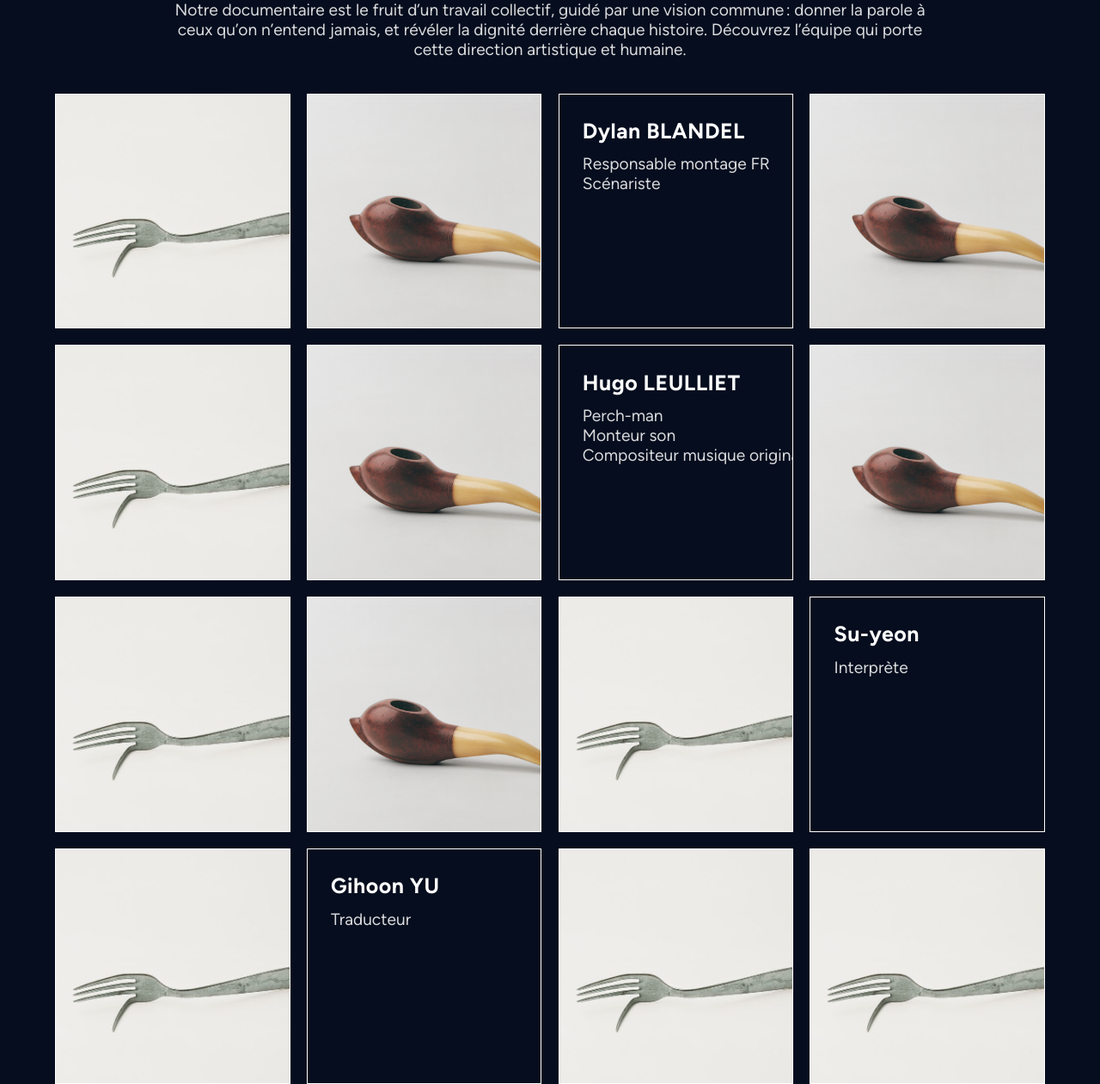
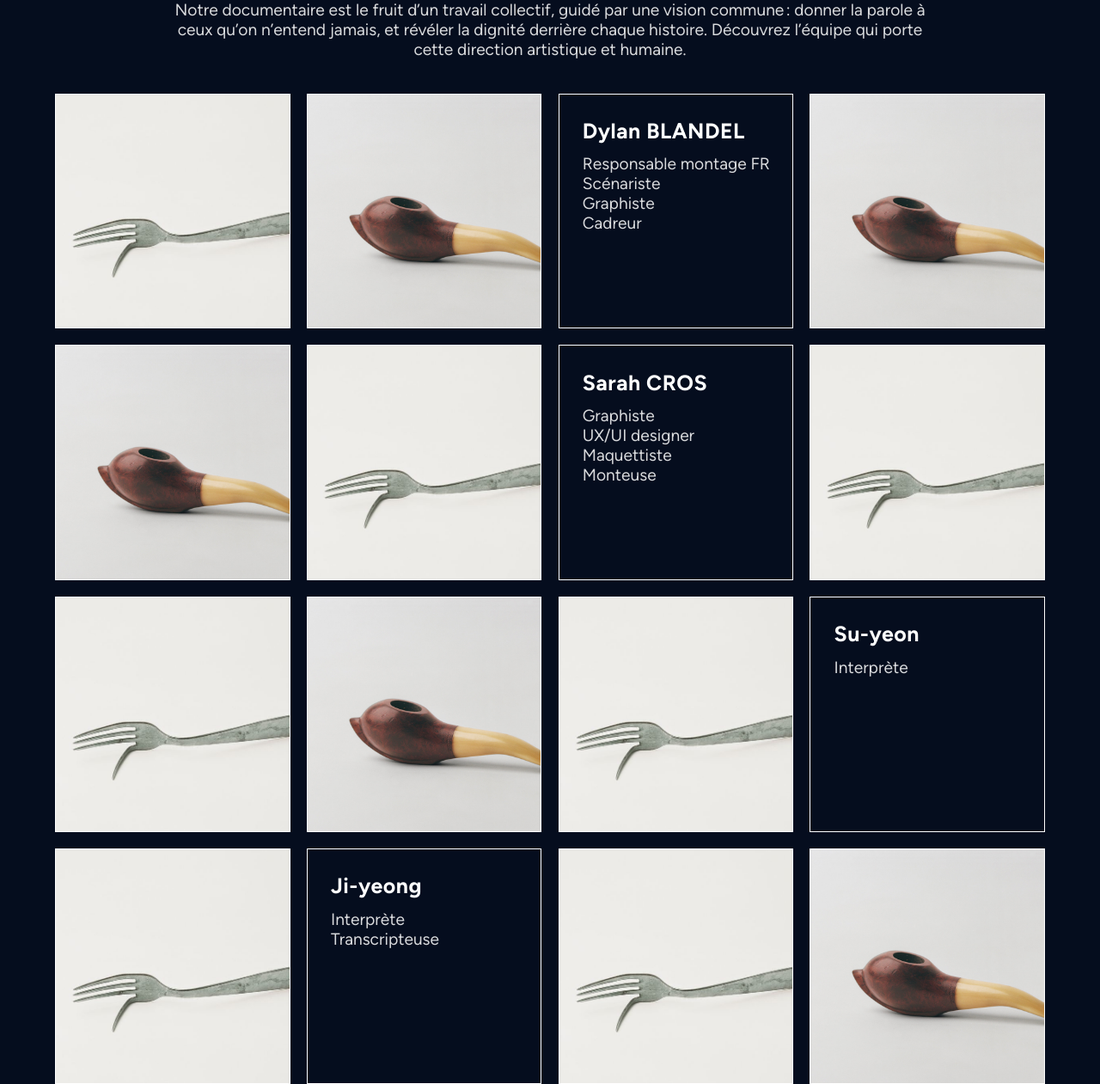
Before and after one commit to Xuan-Minh/glaneurs-main, a PHP site: page /derriere-la-camera.php in a window 1280 px wide. Shown: the part 126-1387 px from the top of the page at 86% size. Run offline with PHP 8.4, Linux system fonts and the light colour scheme; some libraries are stand-ins or nearby versions.

Commit message:
Update derriere-la-camera.php

```diff
--- a/derriere-la-camera.php
+++ b/derriere-la-camera.php
@@ -24,32 +24,37 @@ for ($i = 1; $i <= 16; $i++) {
    $equipe = [
     [
         "nom" => "Xuan-Minh TRAN",
-        "roles" => ["Chef de projet", "Développeur web", "Contact", "Technicien sonore"],
+        "roles" => ["Directeur de projet", "Développeur web", "Prise de contact", "Technicien sonore", "Interprète", "Perch-man"],
         "image" => "img/equipe/membre1.jpg"
     ],
     [
         "nom" => "Sakina DOUIOU",
-        "roles" => ["Réalisatrice","Photographe","Chef opérateur", "Scénariste"],
+        "roles" => ["Réalisatrice", "Directrice de projet", "Photographe","Chef opérateur", "Scénariste", "Cadreuse", "Monteuse", "Etalonnage"],
         "image" => "img/equipe/membre2.jpg"
     ],
       [
         "nom" => "Dylan BLANDEL",
-        "roles" => ["Responsable montage FR", "Scénariste"],
+        "roles" => ["Responsable montage FR", "Scénariste", "Graphiste", "Cadreur"],
         "image" => "img/equipe/membre1.jpg"
     ],
     [
         "nom" => "Hyun-Beom",
-        "roles" => ["Compositeur musique originale", "Monteur son", "Interprète"],
+        "roles" => ["Compositeur musique originale", "Monteur son", "Interprète coréen"],
+        "image" => "img/equipe/membre2.jpg"
+    ],
+    [
+        "nom" => "Romane VARO-TUPIN",
+        "roles" => ["Assistante de production", "Prise de contact","Organisatrice", "Transcription" ,"Sous-titreuse"],
         "image" => "img/equipe/membre2.jpg"
     ],
       [
         "nom" => "Inès DOS SANTOS",
-        "roles" => ["Webmaster", "UX designer"],
+        "roles" => ["Webmaster", "UX/UI designer", "Maquettiste", "Graphiste"],
         "image" => "img/equipe/membre1.jpg"
     ],
     [
         "nom" => "Sarah CROS",
-        "roles" => ["Graphiste", "UX/UI designer", "Monteuse"],
+        "roles" => ["Graphiste", "UX/UI designer","Maquettiste" ,"Monteuse"],
         "image" => "img/equipe/membre2.jpg"
     ],
       [
@@ -57,30 +62,35 @@ for ($i = 1; $i <= 16; $i++) {
         "roles" => ["Perch-man", "Monteur son", "Compositeur musique originale"],
         "image" => "img/equipe/membre1.jpg"
     ],
-    [
-        "nom" => "Romane VARO-TUPIN",
-        "roles" => ["Contact", "Assistante de production", "Organisatrice", "Transcription" ,"Sous-titreuse"],
-        "image" => "img/equipe/membre2.jpg"
-    ],
       [
         "nom" => "Alyssia BERSET",
-        "roles" => ["Responsable Montage KR", "Repérage"],
+        "roles" => ["Responsable Montage KR", "Repérage", "Interprète"],
         "image" => "img/equipe/membre1.jpg"
     ],
     [
         "nom" => "Jaeden DUONG",
-        "roles" => ["Traducteur", "Sous-titreuse"],
+        "roles" => ["Traductrice","Transcripteuse", "Repérage"],
         "image" => "img/equipe/membre2.jpg"
     ],
       [
         "nom" => "Jung-Hyun",
-        "roles" => ["Captation sonore"],
+        "roles" => ["Perch-man"],
         "image" => "img/equipe/membre1.jpg"
     ],
     [
         "nom" => "Su-yeon",
         "roles" => ["Interprète"],
         "image" => "img/equipe/membre2.jpg"
+    ],
+    [
+        "nom" => "Ji-woo",
+        "roles" => ["Transcripteuse"],
+        "image" => "img/equipe/membre1.jpg"
+    ],
+      [
+        "nom" => "Ji-yeong",
+        "roles" => ["Interprète", "Transcripteuse"],
+        "image" => "img/equipe/membre1.jpg"
     ],
       [
         "nom" => "Stephane LEVY",
@@ -92,16 +102,7 @@ for ($i = 1; $i <= 16; $i++) {
         "roles" => ["Traducteur"],
         "image" => "img/equipe/membre2.jpg"
     ],
-      [
-        "nom" => "Ji-woo",
-        "roles" => ["Transcripteuse"],
-        "image" => "img/equipe/membre1.jpg"
-    ],
-      [
-        "nom" => "Ji-yeong",
-        "roles" => ["Réalisatrice", "Scénariste"],
-        "image" => "img/equipe/membre1.jpg"
-    ],
+
 ];
 }
 ?>
```
